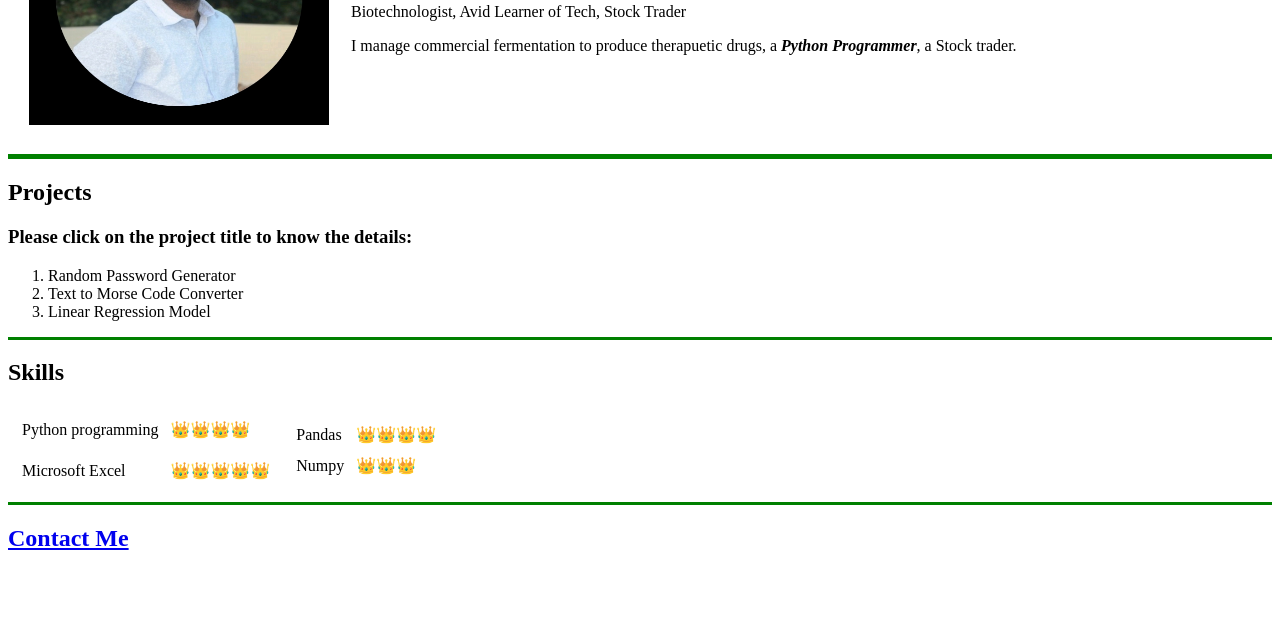
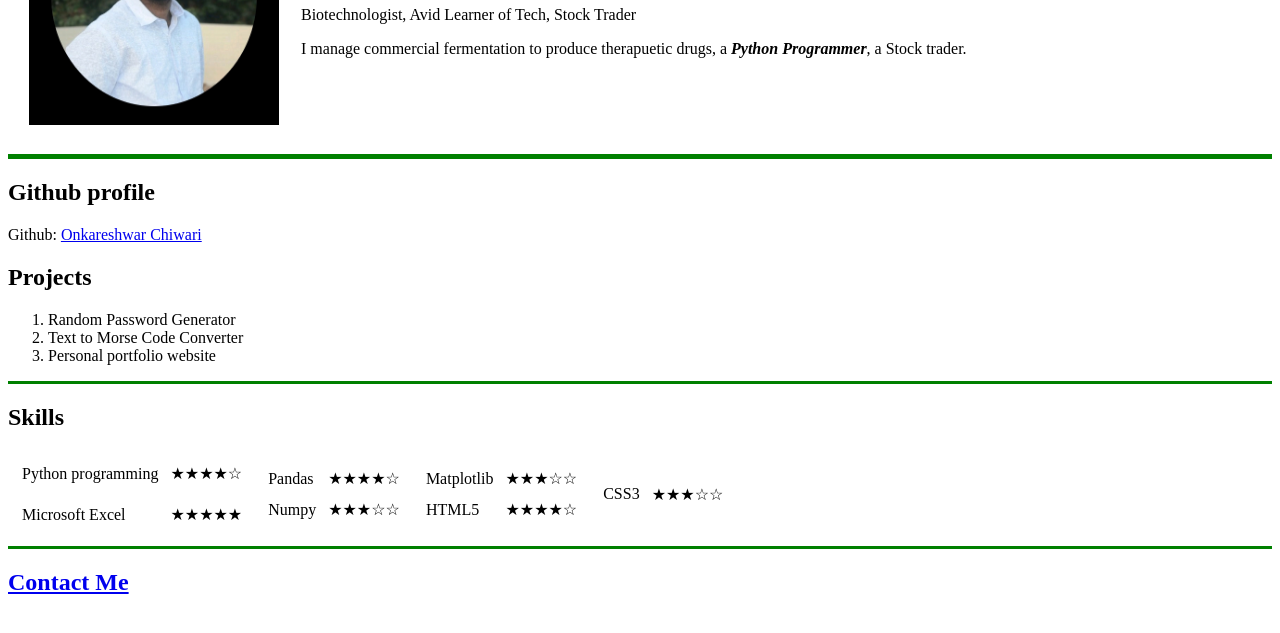
Before and after one commit to onkareshwarchiwari/cv, a plain HTML site: page index.html in a window 1280 px wide. Shown: the part 167-800 px from the top of the page. Drawn offline with Linux system fonts and the light colour scheme.

Commit message:
Update index.html

```diff
--- a/index.html
+++ b/index.html
@@ -1,8 +1,11 @@
-
+<!DOCTYPE html>
 <html lang="en" dir="ltr">
   <head>
     <meta charset="utf-8">
     <title>ONKARESHWAR CHIWARI</title>
+    <link rel="stylesheet" href="css/styles.css">
+    <link rel="icon" href="mecartoon.jpeg">
+
   </head>
   <body>
     <hr size=5 noshade color='green'>
@@ -10,7 +13,7 @@
       <tr>
         <td>
           <center><img src="my pic.jpg" alt="Onkareshwar Chiwari Photo" align="center"
-            height="250" width="300" ></td>
+            height="250" width="250" background=#F5F0BB ></td>
 
           <td>
           <h1>ONKARESHWAR CHIWARI</h1>
@@ -21,15 +24,18 @@
     </table>
     <hr size=5 noshade color='green'>
 
+    <h2>Github profile</h2>
+    <p>Github: <a target="_blank" href="https://github.com/onkareshwarchiwari">Onkareshwar Chiwari</a></p>
+
 
 
 
       <h2><strong>Projects</strong></h2>
-      <h3>Please click on the project title to know the details:</h3>
+
       <p><ol>
         <li>Random Password Generator</li>
         <li>Text to Morse Code Converter</li>
-        <li>Linear Regression Model</li>
+        <li>Personal portfolio website</li>
       </ol></p>
       <hr size=3 noshade color='green'>
 
@@ -40,11 +46,11 @@
             <table cellspacing='10'>
               <tr>
                 <td>Python programming</td>
-                <td>👑👑👑👑</td>
+                <td>★★★★☆</td>
               <tr>
               </tr>
                 <td>Microsoft Excel</td>
-                <td>👑👑👑👑👑</td>
+                <td>★★★★★</td>
               </tr>
             </table>
           </td>
@@ -53,13 +59,37 @@
             <table cellspacing='10'>
               <tr>
                 <td>Pandas</td>
-                <td>👑👑👑👑</td>
+                <td>★★★★☆</td>
               </tr>
 
               <tr>
                 <td>Numpy</td>
-                <td>👑👑👑</td>
+                <td>★★★☆☆</td>
               </tr>
+            </table>
+          </td>
+
+          <td>
+            <table cellspacing='10'>
+              <tr>
+                <td>Matplotlib</td>
+                <td>★★★☆☆</td>
+              </tr>
+
+              <tr>
+                <td>HTML5</td>
+                <td>★★★★☆</td>
+              </tr>
+            </table>
+          </td>
+
+          <td>
+            <table cellspacing='10'>
+              <tr>
+                <td>CSS3</td>
+                <td>★★★☆☆</td>
+              </tr>
+
             </table>
           </td>
 
```
